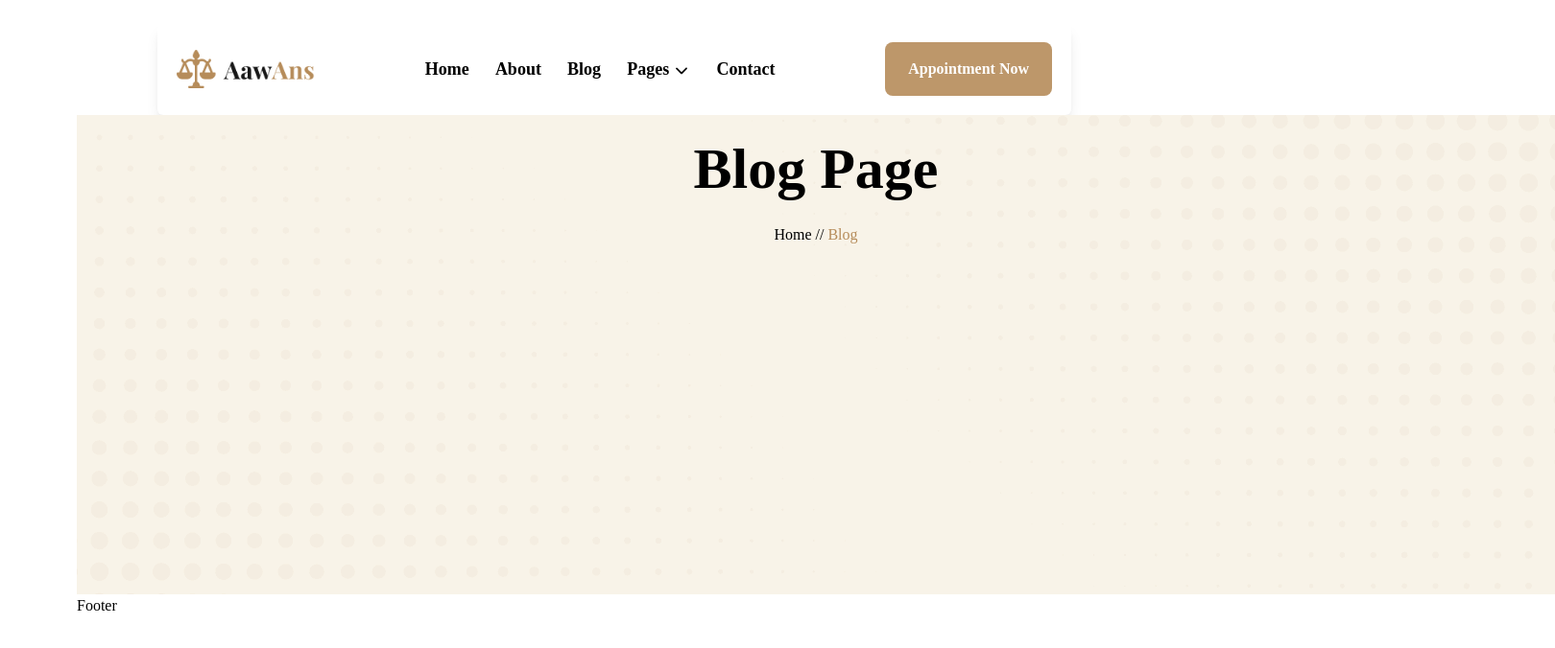
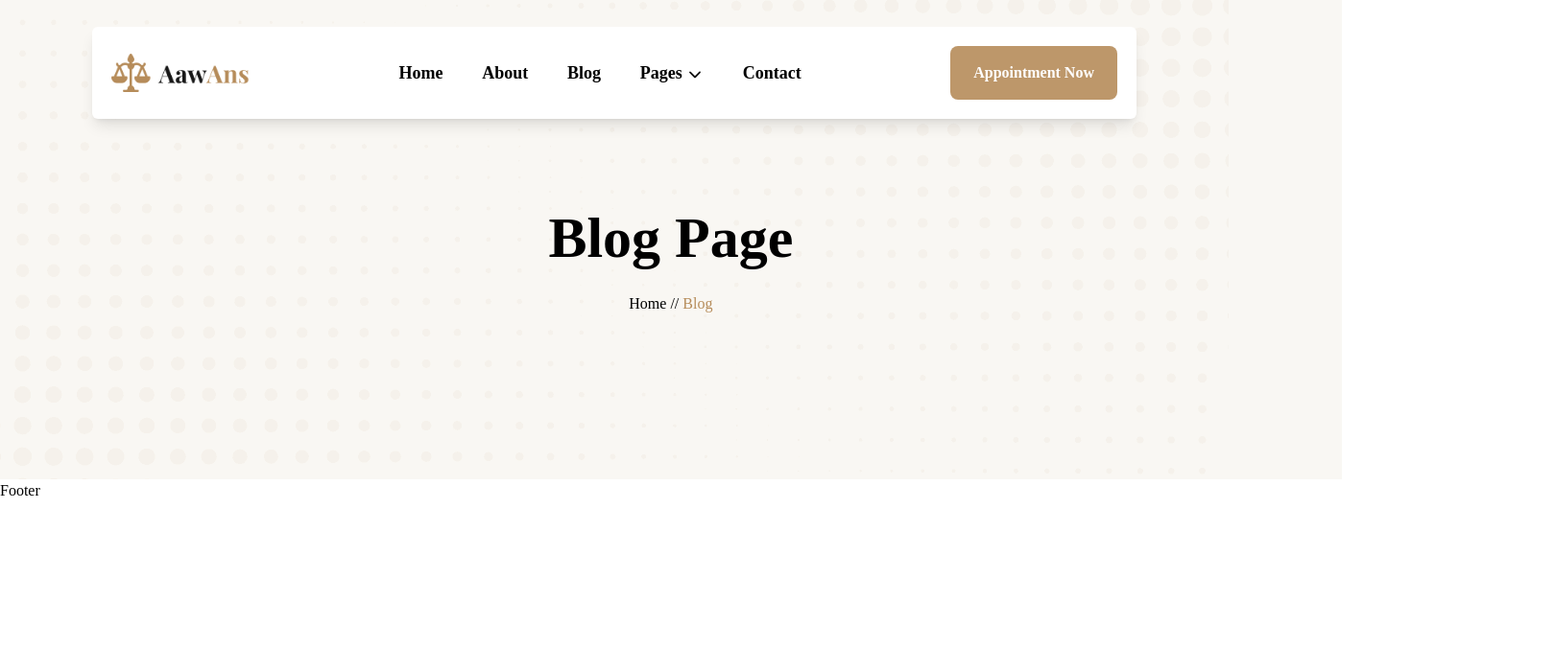
Before and after one commit to dm-mensavi/aawans-zaptek, a React (Create React App) app: page /blog in a window 1280 px wide. Shown: the top 676 px of the page at 96% size, 1620 px wide, since content can reach past the window. Built offline with nearby package versions, Linux system fonts and the light colour scheme.

Commit message:
Add header background

```diff
--- a/src/Pages/Home.js
+++ b/src/Pages/Home.js
@@ -1,17 +1,6 @@
 import React from 'react';
-import leftbg from '../public/breadcrumb-shape-1.png'
-import rightbg from '../public/breadcrumb-shape-2.png'
+import { sectionStyles } from '../Styles/HeaderStyle';
 
-export const sectionStyles = {
-  background: `url(${leftbg}), url(${rightbg})`,
-  backgroundColor: "#f8f3e8",
-  backgroundPosition: 'top left, top right',
-  backgroundSize: 'auto, auto',
-  backgroundRepeat: 'no-repeat, no-repeat',
-  // Add any other styles you need for the section
-  width: '1540px',
-  height: '500px',
-};
 function Home() {
 
   return (
--- a/src/Pages/Layout.js
+++ b/src/Pages/Layout.js
@@ -4,7 +4,7 @@ import Footer from "../Components/Footer.js";
 
 const Layout = () => {
 	return (
-		<div className="pt-5 px-4 justify-center md:pt-6 md:px-10 lg:px-20 xl:mx-auto max-w-[1900px]">
+		<div>
 			<Navbar />
 			{/* Page content */}
 			<div className="">
--- /dev/null
+++ b/src/Styles/HeaderStyle.js
@@ -0,0 +1,24 @@
+import leftbg from '../public/breadcrumb-shape-1.png'
+import rightbg from '../public/breadcrumb-shape-2.png'
+
+export const HomeSectionStyles = {
+  background: `url(${leftbg}), url(${rightbg})`,
+  backgroundColor: "#f8f3e8",
+  backgroundPosition: 'top left, top right',
+  backgroundSize: 'auto, auto',
+  backgroundRepeat: 'no-repeat, no-repeat',
+  backgroundAttachment: 'fixed, fixed',
+  width: '109.2vw',
+  height: '500px',
+};
+
+export const sectionStyles = {
+  background: `url(${leftbg}), url(${rightbg})`,
+  backgroundColor: "#f9f7f3",
+  backgroundPosition: 'top left, top right',
+  backgroundSize: 'auto, auto',
+  backgroundRepeat: 'no-repeat, no-repeat',
+  backgroundAttachment: 'fixed, fixed',
+  width: '109.2vw',
+  height: '500px',
+};
--- a/src/components/Header.js
+++ b/src/components/Header.js
@@ -1,16 +1,17 @@
 import React from 'react';
-import { sectionStyles } from '../Pages/Home';
+import { sectionStyles } from '../Styles/HeaderStyle';
 
 function Header({ pageTitle, name }) {
   return (
-    <div style={sectionStyles} className='w-[1400px] box-border'>
-
-    <div  className='flex flex-col items-center'>
-      <h1 className='h2 md:h1'>{pageTitle}</h1>
-      <div className='flex'>
-        <h2>Home //<span className='text-primary'> {name}</span></h2>
+    <div style={sectionStyles} className='relative top-0'>
+      <div className='w-full mx-auto'>
+        <div className='flex flex-col items-center pt-48'>
+          <h1 className='h2 md:h1'>{pageTitle}</h1>
+          <div className='flex'>
+            <h2>Home //<span className='text-primary'> {name}</span></h2>
+          </div>
+        </div>
       </div>
-    </div>
     </div>
   );
 }
--- a/src/components/Navbar.js
+++ b/src/components/Navbar.js
@@ -19,6 +19,10 @@ const Navbar = () => {
 	};
 
 	return (
+		<div className='w-full absolute z-10'>
+		<div className='w-full mt-7 mx-auto'>
+			{/* Your Navbar Content Goes Here */}
+
 		<nav className="flex bg-white lg:w-[90%] xl:w-[85%] mx-auto rounded-md space-x-8 shadow-lg items-center justify-between p-5">
 			<Link to="/">
 				<img src={logo} alt="logo" className="w-36" />
@@ -43,6 +47,8 @@ const Navbar = () => {
 				Appointment Now
 			</Link>
 		</nav>
+		</div>
+	</div>
 	);
 };
 
--- a/src/index.css
+++ b/src/index.css
@@ -77,6 +77,10 @@ body {
     @apply h4 hover:text-primary cursor-pointer transition-all duration-300  ease-in-out
   }
 
+  .general-margin {
+    @apply pt-5 px-4 justify-center md:pt-6 md:px-10 lg:px-20 xl:mx-auto max-w-[1900px]
+  }
+
   .w-2xl {
     @apply w-[1200px];
   }
```
